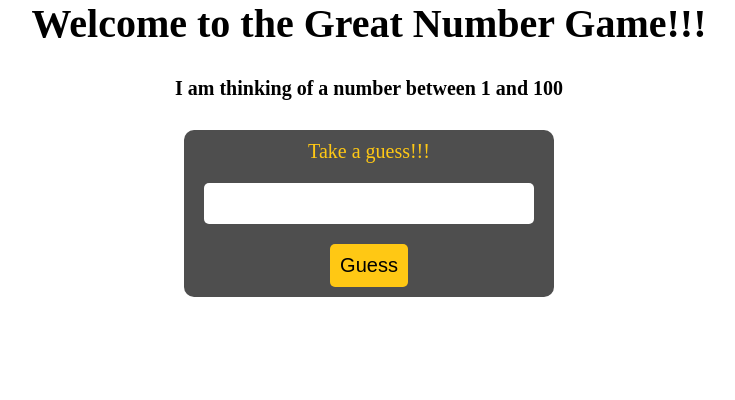
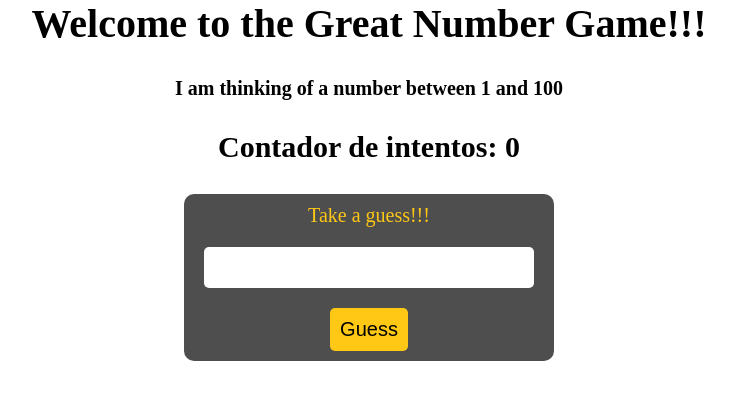
Before and after one commit to DiegoAsmat12/JuegoDelNumeroGenialFlask, a Flask app: page / in a window 1280 px wide. Shown: the top 400 px of the page, without its empty margins (271-1006 px from the left). Run offline with Flask 2, Linux system fonts and the light colour scheme.

Commit message:
Agregando funcionalidad al contador

```diff
--- a/server.py
+++ b/server.py
@@ -8,22 +8,25 @@ app.secret_key="numero_secreto"
 def showGame():
     if 'random' not in session:
         session["random"] = random.randint(1,100)
-
     if 'contador-intentos' not in session:
         session['contador-intentos']=0
     return render_template('index.html')
 
 @app.route("/guess", methods = ["POST"])
 def guessNumber():
-    guess = int(request.form["guess-number"])
-    if(session["guess-message"]=="You Guessed it!"):
-        return redirect("/")
-    if(guess-session["random"]>0):
-        session["guess-message"]="Too High"
-    elif(guess-session["random"]<0):
-        session["guess-message"]="Too Low"
-    else:
-        session["guess-message"]="You Guessed it!"
+    if(request.form["guess-number"].isdigit()):
+        guess = int(request.form["guess-number"])
+        if('guess-message' in session
+            and session["guess-message"]=="You Guessed it!"):
+            return redirect("/")
+        if 'contador-intentos' in session:
+            session['contador-intentos']+=1
+        if(guess-session["random"]>0):
+            session["guess-message"]="Too High"
+        elif(guess-session["random"]<0):
+            session["guess-message"]="Too Low"
+        else:
+            session["guess-message"]="You Guessed it!"
     return redirect("/")
 
 @app.route("/reset",methods=["POST"])
--- a/templates/index.html
+++ b/templates/index.html
@@ -11,6 +11,7 @@
     <div class="container">
         <h1>Welcome to the Great Number Game!!!</h1>
         <h4>I am thinking of a number between 1 and 100</h4>
+        <h2>Contador de intentos: {{session["contador-intentos"]}}</h2>
         {% if session['guess-message']:%}
             {%if session['guess-message']!= "You Guessed it!": %}
                 <div class="message-container danger">
```
